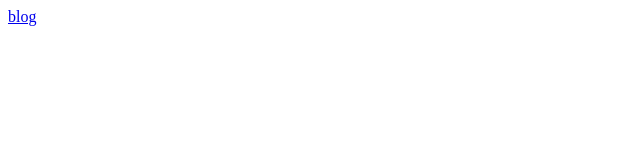
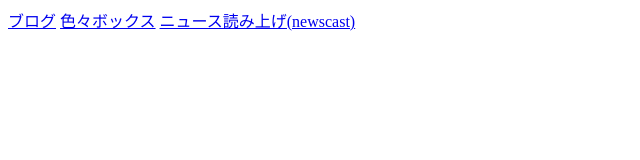
Before and after one commit to shizukani-cp/shizukani-cp.github.io, a plain HTML site: page index.html in a window 1280 px wide. Shown: the whole page, without its empty margins (0-640 px from the left). Drawn offline with Linux system fonts and the light colour scheme.

Commit message:
Update index.html

```diff
--- a/index.html
+++ b/index.html
@@ -1,9 +1,11 @@
 <!DOCTYPE html>
 <html>
   <head>
-    <title>index page</title>
+    <title>shizukani-cp's page index</title>
   </head>
   <body>
-    <a href="./blog/">blog</a>
+    <a href="./blog/">ブログ</a>
+    <a href="./htmlapps/">色々ボックス</a>
+    <a href="./newscast/">ニュース読み上げ(newscast)</a>
   </body>
 </html>
```
